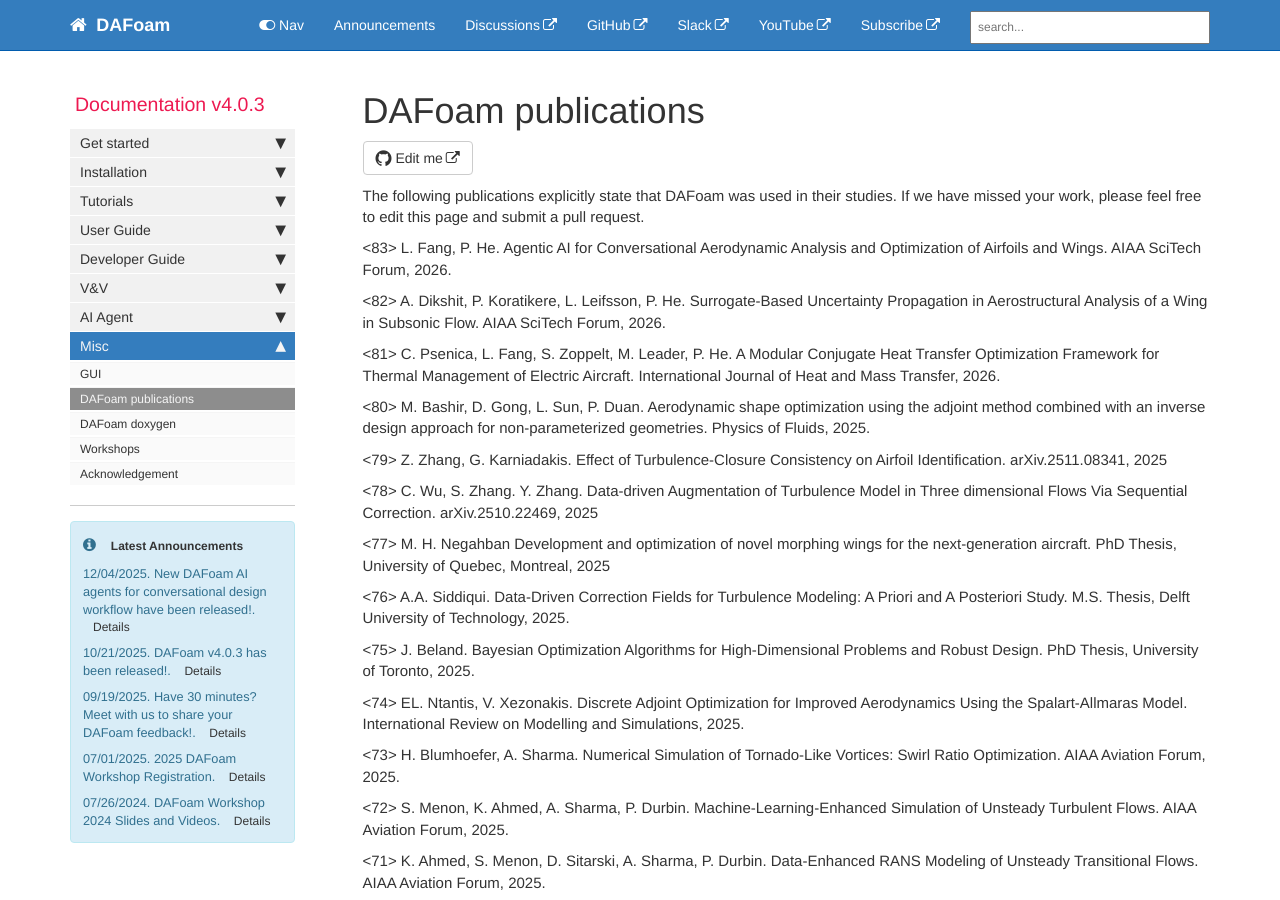
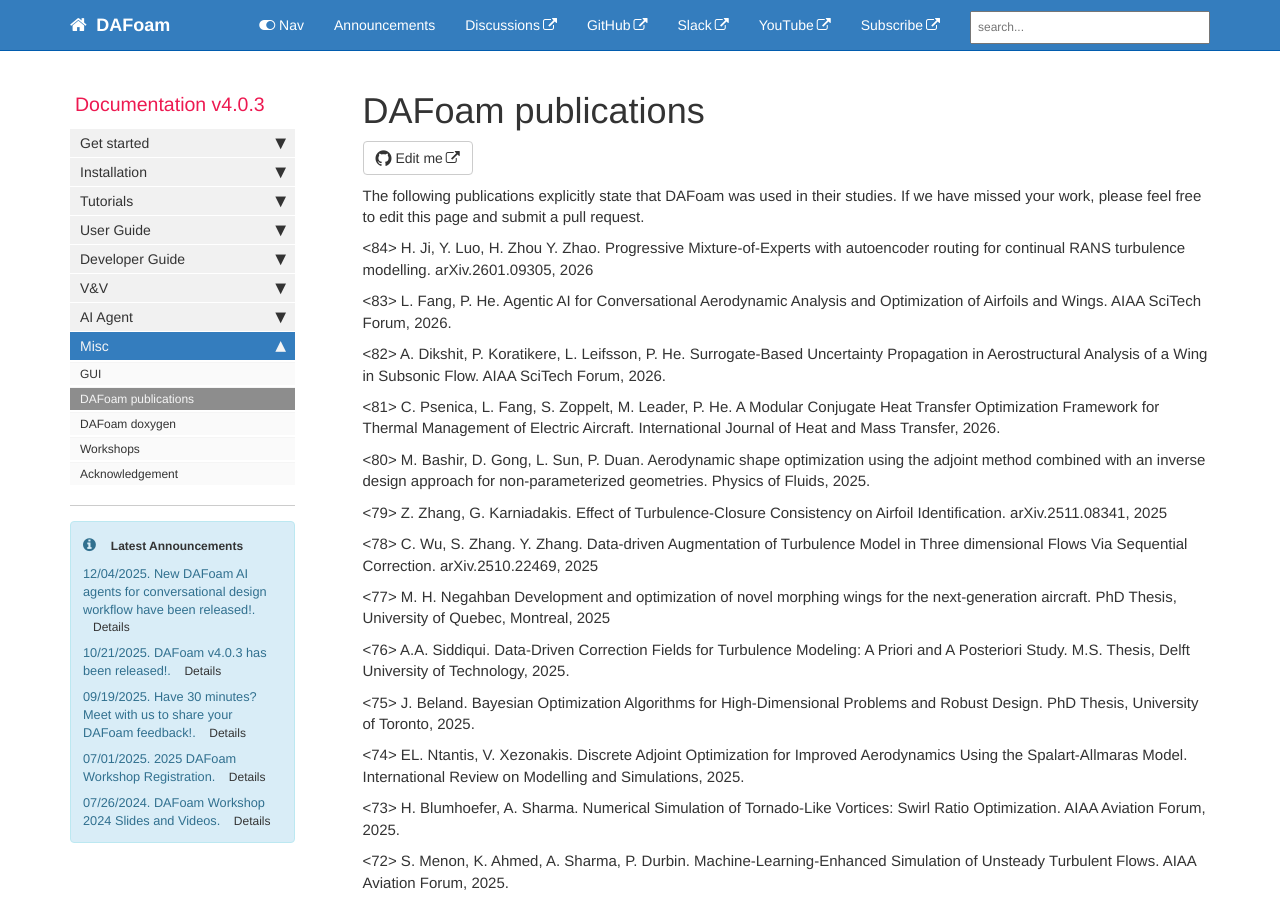
Before and after one commit to DAFoam/DAFoam.github.io, a Jekyll site: the page built from pages/mydoc/mydoc_docs_publications.md, in a window 1280 px wide and 900 px high. Built offline with Jekyll 4.4.1, drawn with Linux system fonts in a browser that asks for light colours; comment, search, counter and statistics services are not loaded.

Commit message:
content update

```diff
--- a/pages/mydoc/mydoc_docs_publications.md
+++ b/pages/mydoc/mydoc_docs_publications.md
@@ -8,6 +8,8 @@ folder: mydoc
 ---
 
 The following publications explicitly state that DAFoam was used in their studies. If we have missed your work, please feel free to edit this page and submit a pull request.
+
+<84> H. Ji, Y. Luo, H. Zhou Y. Zhao. Progressive Mixture-of-Experts with autoencoder routing for continual RANS turbulence modelling. arXiv.2601.09305, 2026
 
 <83> L. Fang, P. He. Agentic AI for Conversational Aerodynamic Analysis and Optimization of Airfoils and Wings. AIAA SciTech Forum, 2026.
 
```
